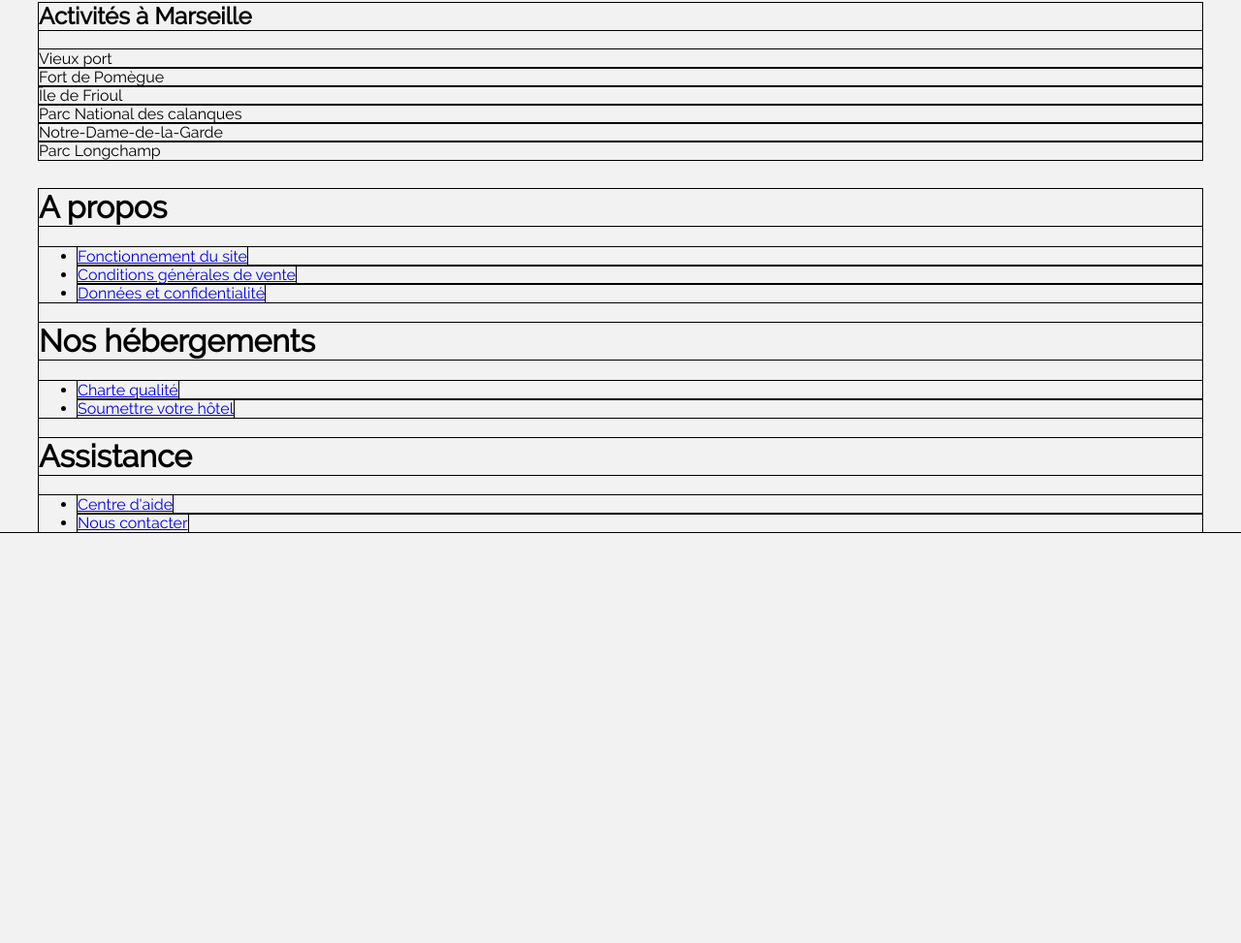
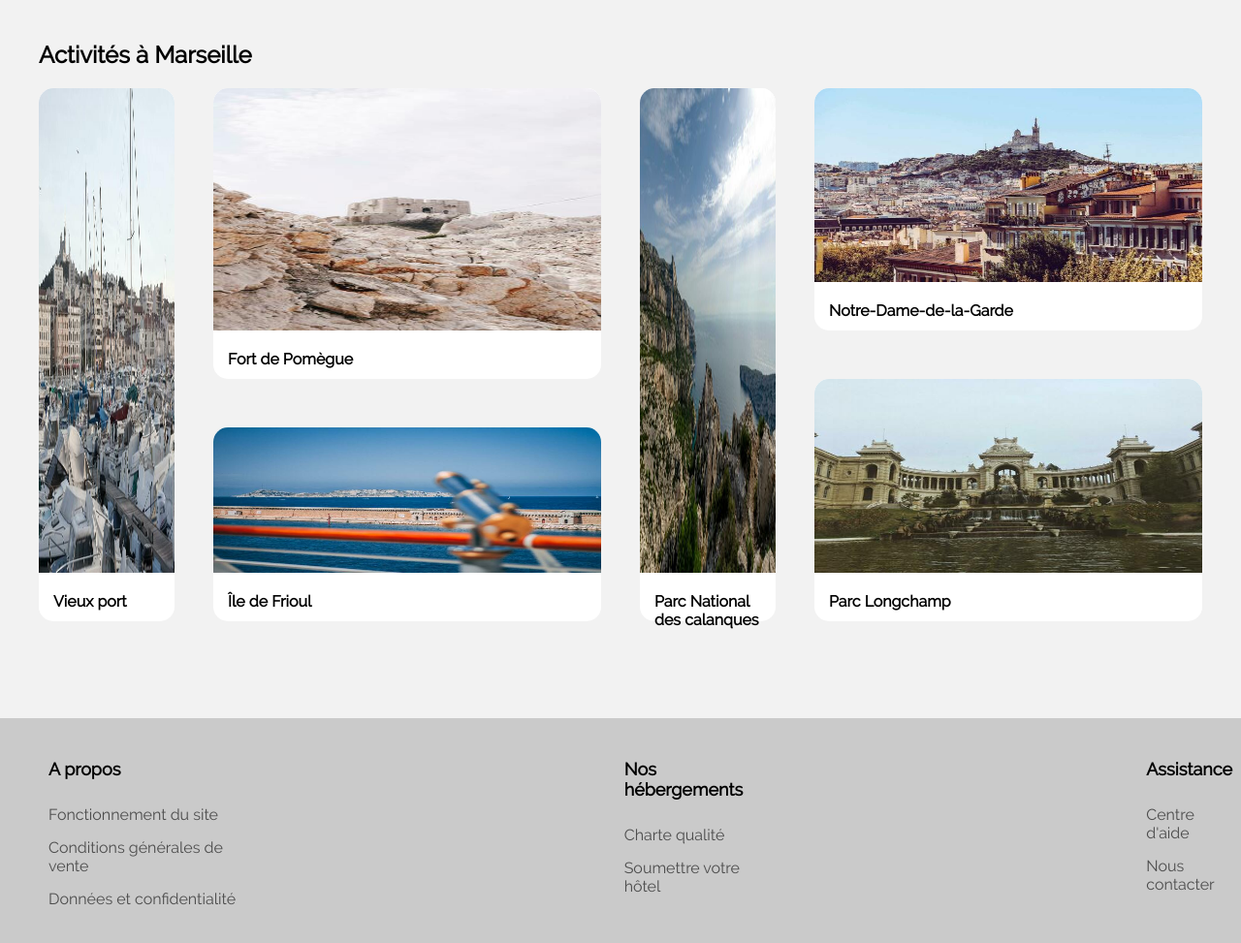
Before and after one commit to Rodju/Julienmor_2_03-03-2021, a plain HTML site: page index.html in a window 1280 px wide. Shown: the part 1303-2276 px from the top of the page at 97% size. Before the commit the page ends 1882 px from the top, so only its background shows below. Drawn offline with Linux system fonts and the light colour scheme.

Commit message:
Activite + footer

```diff
--- a/Index.css
+++ b/Index.css
@@ -11,7 +11,7 @@
                             /* Police */
 
 
-*{
+{
     outline: solid 1px black;
 }
 
@@ -23,7 +23,7 @@ body{
     margin: 0px;
 }
 
-#Logo, #banniere, section, .activite, footer{
+#Logo, #banniere, section, .activite{
     margin: 30px 40px 30px 40px;
 }
                         /* Mise en page */
@@ -287,7 +287,128 @@ article, aside{
     left: 20px;
     height: 15px;
 }
-
-
         /* mise en page d'aside'*/
                         /* mise en page de la section Hébergements*/
+                        /* mise en page de la section Activité*/
+.activite h1{
+    font-size: 20px;
+}
+.activite img{
+    height: 150px;
+    border-radius: 15px 15px 0px 0px;
+}
+
+.section_activite{
+    margin-top: 70px;
+    margin-bottom: 100px;
+}
+
+.activite{
+    display: flex;
+    margin:0px;
+    grid-gap: 40px;
+}
+
+.activite p{
+    padding: 0px 0px 20px 15px;
+    font-weight: bold;
+}
+
+.activite_1, .activite_4{
+    box-sizing:border-box;
+    height: 550px;
+    width: 440px;
+    background-color:white;
+    border-radius: 15px;
+}
+.activite_1 img, .activite_4 img{
+    box-sizing:border-box;
+    height: 500px;
+    width: 1000px;
+    max-width: 100%;
+    background-color:white;
+}
+
+.activite_2{
+    background-color:white;
+    border-radius: 15px;
+    height: 300px;
+    width: 400px;
+}
+.activite_2 img{
+    box-sizing:border-box;
+    height: 250px;
+    width: 400px;
+    max-width: 100%;
+    background-color:white;
+}
+
+.activite_3{
+    margin-top: 50px;
+    background-color:white;
+    border-radius: 15px;
+    height: 200px;
+    width: 400px;
+}
+
+.activite_3 img{
+    box-sizing:border-box;
+    height: 150px;
+    width: 400px;
+    max-width: 100%;
+    background-color:white;
+}
+
+.activite_5{
+    background-color:white;
+    border-radius: 15px;
+    height: 250px;
+    width: 400px;
+}
+.activite_5 img{
+    box-sizing:border-box;
+    height: 200px;
+    width: 400px;
+    max-width: 100%;
+    background-color:white;
+}
+
+.activite_6{
+    margin-top: 50px;
+    background-color:white;
+    border-radius: 15px;
+    height: 250px;
+    width: 400px;
+}
+
+.activite_6 img{
+    box-sizing:border-box;
+    height: 200px;
+    width: 400px;
+    max-width: 100%;
+    background-color:white;
+}
+                        /* mise en page de la section Activité*/
+                         /* mise en page du footer*/
+footer{
+    display: flex;
+    padding-left: 50px;
+    background-color: rgb(202, 202, 202);
+    padding-bottom: 60px;
+    grid-gap: 400px;
+    padding-top: 30px;
+}
+
+footer a{
+    display: flex;
+    text-decoration: none;
+    list-style-type: none;
+    color:rgb(77, 77, 77);
+    padding-top: 15px;
+}
+
+footer h1{
+    font-size: 18px;
+}
+
+                         /* mise en page du footer*/
--- a/index.html
+++ b/index.html
@@ -219,31 +219,37 @@
                     </section>
                 <!--section Hébergements-->
                 <!--section Activités-->
-                            <section class="activite">
+                            <section class="section_activite">
                                 <h1 id="Activités">Activités à Marseille</h1>
-
-                                <div id="activité_1">
-                                Vieux port
+                                <div class="activite">
+                                <div class="activite_1">
+                                <img src="image/reno-laithienne-QUgJhdY5Fyk-unsplash.jpg">
+                                <p>Vieux port</p>
                                  </div>
 
-                                 <div id="activité_2">
-                                Fort de Pomègue
+                                 <div class="activite_2_3">
+                                <div class="activite_2">
+                                <img src="image/paul-hermann-QFTrLdQIRhI-unsplash.jpg">
+                                <p>Fort de Pomègue</p></div>
+
+                                <div class="activite_3">
+                                <img src="image/kevin-hikari-rV_Qd1l-VXg-unsplash.jpg">
+                                <p>Île de Frioul</p></div>
                                  </div>
 
-                                 <div id="activité_3">
-                                Île de Frioul
+                                 <div class="activite_4">
+                                <img src="image/kilyan-sockalingum-NR8-cBCN3aI-unsplash.jpg">
+                                <p>Parc National des calanques</p>
                                  </div>
 
-                                 <div id="activité_4">
-                                Parc National des calanques
-                                 </div>
-
-                                 <div id="activité_5">
-                                Notre-Dame-de-la-Garde
-                                 </div>
-
-                                 <div id="activité_6">
-                                Parc Longchamp
+                                 <div class="activite_5_6">
+                                <div class="activite_5">
+                                <img src="image/florian-wehde-xW9e8gdotxI-unsplash.jpg">
+                                <p>Notre-Dame-de-la-Garde</p></div>
+                                <div class="activite_6">
+                                <img src="image/lena-paulin-wH2-EJoDcV0-unsplash.jpg">
+                                <p>Parc Longchamp</p></div>
+                            </div>
                                  </div>
                             </section>
                 <!--section Activités-->
@@ -251,27 +257,26 @@
                 <footer>
                      <div id="a_propos">
                          <h1> A propos </h1>
-                          <ul>
-                             <li><a href="#">Fonctionnement du site</a></li>
-                              <li><a href="#">Conditions générales de vente</a></li>
-                               <li><a href="#">Données et confidentialité</a></li>
-                           </ul>
+
+                            <a href="#">Fonctionnement du site</a>
+                            <a href="#">Conditions générales de vente</a>
+                            <a href="#">Données et confidentialité</a>
+
                      </div>
 
                      <div id="nos_hebergements">
                          <h1>Nos hébergements</h1>
-                        <ul>
-                           <li><a href="#">Charte qualité</a></li>
-                            <li><a href="#">Soumettre votre hôtel</a></li>
-                         </ul>
+
+                        <a href="#">Charte qualité</a>
+                        <a href="#">Soumettre votre hôtel</a>
+
                      </div>
 
-                     <div id="Assistance">
+                     <div id="assistance">
                         <h1>Assistance</h1>
-                       <ul>
-                          <li><a href="#">Centre d'aide</a></li>
-                           <li><a href="#">Nous contacter</a></li>
-                        </ul>
+                        <a href="#">Centre d'aide</a>
+                        <a href="#">Nous contacter</a>
+
                      </div>
             </footer>
                 <!--footer-->
```
Also changed, not shown: Image/florian-wehde-xW9e8gdotxI-unsplash.jpg (added), Image/kevin-hikari-rV_Qd1l-VXg-unsplash.jpg (added), Image/kilyan-sockalingum-NR8-cBCN3aI-unsplash.jpg (added), Image/lena-paulin-wH2-EJoDcV0-unsplash.jpg (added), Image/paul-hermann-QFTrLdQIRhI-unsplash.jpg (added), Image/reno-laithienne-QUgJhdY5Fyk-unsplash.jpg (added).
